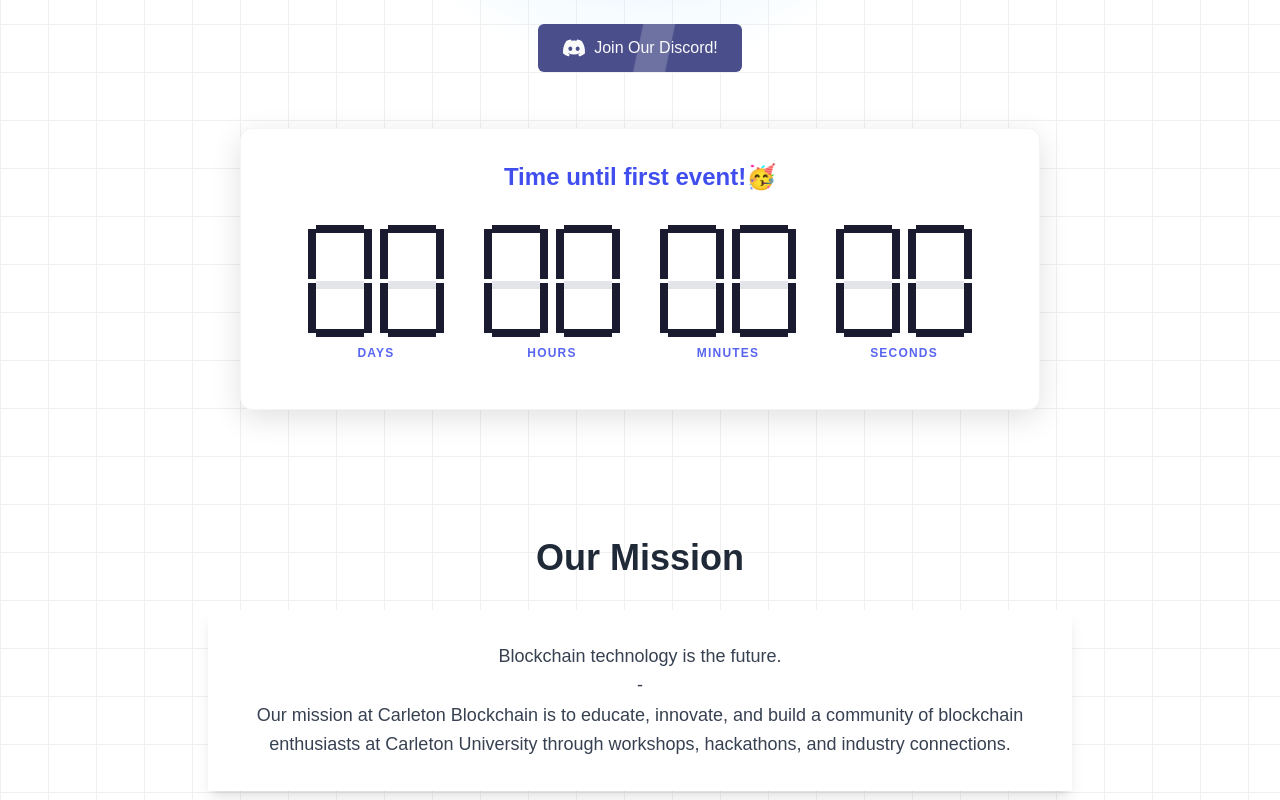
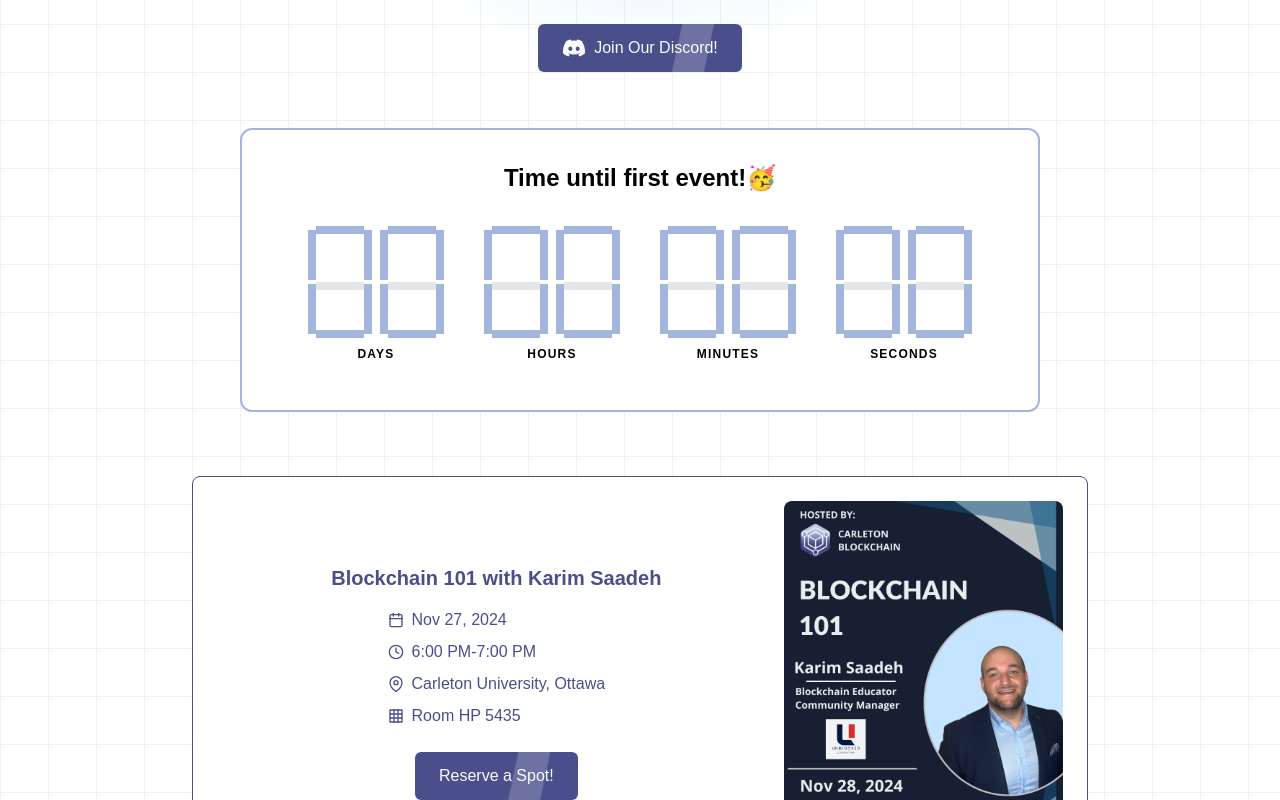
Before and after one commit to Carleton-Blockchain/site_v1, a Next.js app: page / in a window 1280 px wide. Shown: the part 600-1400 px from the top of the page. Built offline with nearby package versions, Linux system fonts and the light colour scheme.

Commit message:
new event

```diff
--- a/app/components/countdown.tsx
+++ b/app/components/countdown.tsx
@@ -19,21 +19,19 @@ const SevenSegmentDigit = ({ value }: { value: '0'|'1'|'2'|'3'|'4'|'5'|'6'|'7'|'
 
     return (
         <div className="relative w-12 h-20 mx-0.5 md:w-16 md:h-28 md:mx-1">
+            {/* Horizontal segments - updated with mobile-first heights */}
+            <div className={`absolute top-0 left-2 right-2 h-1 md:h-2 ${segments[value][0] ? 'bg-[#A3B5DE]' : 'bg-[#E3E5E8]'}`} /> {/* A */}
+            <div className={`absolute top-[50%] left-2 right-2 h-1 md:h-2 ${segments[value][3] ? 'bg-[#A3B5DE]' : 'bg-[#E3E5E8]'}`} /> {/* D */}
+            <div className={`absolute bottom-0 left-2 right-2 h-1 md:h-2 ${segments[value][6] ? 'bg-[#A3B5DE]' : 'bg-[#E3E5E8]'}`} /> {/* G */}
 
-            <div className={`absolute top-0 left-2 right-2 h-2 ${segments[value][0] ? 'bg-[#1A1B2E]' : 'bg-[#E3E5E8]'}`} /> {/* A */}
-            <div className={`absolute top-[50%] left-2 right-2 h-2 ${segments[value][3] ? 'bg-[#1A1B2E]' : 'bg-[#E3E5E8]'}`} /> {/* D */}
-            <div className={`absolute bottom-0 left-2 right-2 h-2 ${segments[value][6] ? 'bg-[#1A1B2E]' : 'bg-[#E3E5E8]'}`} /> {/* G */}
+            {/* Vertical segments - top - updated with mobile-first widths */}
+            <div className={`absolute top-1 left-0 w-1 md:w-2 h-[45%] ${segments[value][1] ? 'bg-[#A3B5DE]' : 'bg-[#E3E5E8]'}`} /> {/* B */}
+            <div className={`absolute top-1 right-0 w-1 md:w-2 h-[45%] ${segments[value][2] ? 'bg-[#A3B5DE]' : 'bg-[#E3E5E8]'}`} /> {/* C */}
 
-            {/* Vertical segments - top */}
-
-            <div className={`absolute top-1 left-0 w-2 h-[45%] ${segments[value][1] ? 'bg-[#1A1B2E]' : 'bg-[#E3E5E8]'}`} /> {/* B */}
-            <div className={`absolute top-1 right-0 w-2 h-[45%] ${segments[value][2] ? 'bg-[#1A1B2E]' : 'bg-[#E3E5E8]'}`} /> {/* C */}
-
-            {/* Vertical segments - bottom */}
-            <div className={`absolute bottom-1 left-0 w-2 h-[45%] ${segments[value][4] ? 'bg-[#1A1B2E]' : 'bg-[#E3E5E8]'}`} /> {/* E */}
-            <div className={`absolute bottom-1 right-0 w-2 h-[45%] ${segments[value][5] ? 'bg-[#1A1B2E]' : 'bg-[#E3E5E8]'}`} /> {/* F */}
+            {/* Vertical segments - bottom - updated with mobile-first widths */}
+            <div className={`absolute bottom-1 left-0 w-1 md:w-2 h-[45%] ${segments[value][4] ? 'bg-[#A3B5DE]' : 'bg-[#E3E5E8]'}`} /> {/* E */}
+            <div className={`absolute bottom-1 right-0 w-1 md:w-2 h-[45%] ${segments[value][5] ? 'bg-[#A3B5DE]' : 'bg-[#E3E5E8]'}`} /> {/* F */}
         </div>
-
     );
 };
 
@@ -77,9 +75,26 @@ const Countdown = () => {
 
     return (
         <div className="w-full flex justify-center">
-            <div className="flex flex-col items-center space-y-4 my-4 md:my-8 bg-white p-4 md:p-8 rounded-xl shadow-[0_8px_30px_rgb(0,0,0,0.12)] border border-gray-100 mx-4 md:mx-0 max-w-[800px] w-full">
+            <div className="
+                relative flex flex-col items-center space-y-4 my-4 md:my-8
+                bg-white p-4 md:p-8 rounded-xl mx-4 md:mx-0 max-w-[800px] w-full
+                border-2 border-[#A3B5DE]
+                before:absolute before:inset-0
+                before:p-[3px] before:rounded-xl
+                before:bg-gradient-to-r before:from-[#5865F2] before:via-[#A3B5DE] before:to-[#5865F2]
+                before:bg-[length:200%_100%]
+                before:animate-border-slide
+                before:-z-10
+                after:absolute after:inset-0
+                after:p-[3px] after:rounded-xl
+                after:bg-gradient-to-r after:from-[#5865F2] after:via-[#A3B5DE] after:to-[#5865F2]
+                after:bg-[length:200%_100%]
+                after:animate-border-slide
+                after:-z-10
+                "
+            >
                 {showConfetti && <Confetti />}
-                <h2 className="text-xl md:text-2xl font-bold text-[#404EED] text-center">Time until first event!🥳</h2>
+                <h2 className="text-xl md:text-2xl font-bold text-black text-center">Time until first event!🥳</h2>
                 <div className="flex flex-row flex-wrap justify-center items-center gap-4 md:gap-8 p-2 md:p-4">
                     {/* Days */}
                     <div className="flex flex-col items-center">
@@ -87,7 +102,7 @@ const Countdown = () => {
                             <SevenSegmentDigit value={String(timeLeft.days).padStart(2, '0')[0] as '0'|'1'|'2'|'3'|'4'|'5'|'6'|'7'|'8'|'9'} />
                             <SevenSegmentDigit value={String(timeLeft.days).padStart(2, '0')[1] as '0'|'1'|'2'|'3'|'4'|'5'|'6'|'7'|'8'|'9'} />
                         </div>
-                        <span className="text-xs text-[#5865F2] mt-2 tracking-widest font-bold">DAYS</span>
+                        <span className="text-xs text-black mt-2 tracking-widest font-bold">DAYS</span>
                     </div>
 
                     {/* Hours */}
@@ -96,7 +111,7 @@ const Countdown = () => {
                             <SevenSegmentDigit value={String(timeLeft.hours).padStart(2, '0')[0] as '0'|'1'|'2'|'3'|'4'|'5'|'6'|'7'|'8'|'9'} />
                             <SevenSegmentDigit value={String(timeLeft.hours).padStart(2, '0')[1] as '0'|'1'|'2'|'3'|'4'|'5'|'6'|'7'|'8'|'9'} />
                         </div>
-                        <span className="text-xs text-[#5865F2] mt-2 tracking-widest font-bold">HOURS</span>
+                        <span className="text-xs text-black mt-2 tracking-widest font-bold">HOURS</span>
                     </div>
 
                     {/* Minutes */}
@@ -105,7 +120,7 @@ const Countdown = () => {
                             <SevenSegmentDigit value={String(timeLeft.minutes).padStart(2, '0')[0] as '0'|'1'|'2'|'3'|'4'|'5'|'6'|'7'|'8'|'9'} />
                             <SevenSegmentDigit value={String(timeLeft.minutes).padStart(2, '0')[1] as '0'|'1'|'2'|'3'|'4'|'5'|'6'|'7'|'8'|'9'} />
                         </div>
-                        <span className="text-xs text-[#5865F2] mt-2 tracking-widest font-bold">MINUTES</span>
+                        <span className="text-xs text-black mt-2 tracking-widest font-bold">MINUTES</span>
                     </div>
 
                     {/* Seconds */}
@@ -114,7 +129,7 @@ const Countdown = () => {
                             <SevenSegmentDigit value={String(timeLeft.seconds).padStart(2, '0')[0] as '0'|'1'|'2'|'3'|'4'|'5'|'6'|'7'|'8'|'9'} />
                             <SevenSegmentDigit value={String(timeLeft.seconds).padStart(2, '0')[1] as '0'|'1'|'2'|'3'|'4'|'5'|'6'|'7'|'8'|'9'} />
                         </div>
-                        <span className="text-xs text-[#5865F2] mt-2 tracking-widest font-bold">SECONDS</span>
+                        <span className="text-xs text-black mt-2 tracking-widest font-bold">SECONDS</span>
                     </div>
                 </div>
             </div>
--- /dev/null
+++ b/app/components/event.tsx
@@ -0,0 +1,86 @@
+interface EventCardProps {
+  title: string;
+  date: string;
+  time: string;
+  location: string;
+  room?: string;
+  onSignUp?: () => void;
+  flyerImage?: string;
+}
+
+export function EventCard({ title = "First Event", date = "November 28, 2024", time = "6:00 PM", location = "Carleton University", room, onSignUp, flyerImage }: EventCardProps) {
+  return (
+    <div className="w-full flex justify-center items-center my-8">
+      <div className="rounded-lg border border-[#4A4F8C] p-6 max-w-4xl bg-white/50 backdrop-blur-sm">
+        <div className="flex flex-col md:flex-row gap-2 items-center justify-center">
+          {/* Event Information */}
+          <div className="md:w-2/3 flex flex-col items-center text-center">
+            <h3 className="text-xl font-semibold mb-4 text-[#4A4F8C]">{title}</h3>
+
+            <div className="space-y-2 mb-6">
+              <div className="flex items-center gap-2">
+                <CalendarIcon className="w-4 h-4 text-[#4A4F8C]" />
+                <span className="text-[#4A4F8C]">{date}</span>
+              </div>
+
+              <div className="flex items-center gap-2">
+                <ClockIcon className="w-4 h-4 text-[#4A4F8C]" />
+                <span className="text-[#4A4F8C]">{time}</span>
+              </div>
+
+              <div className="flex items-center gap-2">
+                <MapPinIcon className="w-4 h-4 text-[#4A4F8C]" />
+                <span className="text-[#4A4F8C]">{location}</span>
+              </div>
+
+              {room && (
+                <div className="flex items-center gap-2">
+                  <RoomIcon className="w-4 h-4 text-[#4A4F8C]" />
+                  <span className="text-[#4A4F8C]">Room {room}</span>
+                </div>
+              )}
+            </div>
+
+            <button
+              onClick={onSignUp}
+              className="w-fit group relative h-12 overflow-hidden rounded-md bg-[#4A4F8C] px-6 text-neutral-50 transition hover:bg-[#7B89B8] flex items-center justify-center"
+            >
+              Reserve a Spot!
+              <div className="absolute inset-0 flex w-full [animation:shine_3.75s_ease-in-out_infinite]">
+                <div className="relative h-full w-8 -skew-x-12 bg-white/20 translate-x-[-200%]"></div>
+              </div>
+            </button>
+          </div>
+
+          {/* Flyer Image */}
+          {flyerImage && (
+            <div className="md:w-1/3 flex justify-center">
+              <img
+                src={flyerImage}
+                alt={`Flyer for ${title}`}
+                className="w-3/4 md:w-full h-auto rounded-lg"
+              />
+            </div>
+          )}
+        </div>
+      </div>
+    </div>
+  );
+}
+
+// Icon components
+const CalendarIcon = (props: React.SVGProps<SVGSVGElement>) => (
+  <svg xmlns="http://www.w3.org/2000/svg" viewBox="0 0 24 24" fill="none" stroke="currentColor" strokeWidth="2" strokeLinecap="round" strokeLinejoin="round" {...props}><rect x="3" y="4" width="18" height="18" rx="2" ry="2"></rect><line x1="16" y1="2" x2="16" y2="6"></line><line x1="8" y1="2" x2="8" y2="6"></line><line x1="3" y1="10" x2="21" y2="10"></line></svg>
+);
+
+const ClockIcon = (props: React.SVGProps<SVGSVGElement>) => (
+  <svg xmlns="http://www.w3.org/2000/svg" viewBox="0 0 24 24" fill="none" stroke="currentColor" strokeWidth="2" strokeLinecap="round" strokeLinejoin="round" {...props}><circle cx="12" cy="12" r="10"></circle><polyline points="12 6 12 12 16 14"></polyline></svg>
+);
+
+const MapPinIcon = (props: React.SVGProps<SVGSVGElement>) => (
+  <svg xmlns="http://www.w3.org/2000/svg" viewBox="0 0 24 24" fill="none" stroke="currentColor" strokeWidth="2" strokeLinecap="round" strokeLinejoin="round" {...props}><path d="M21 10c0 7-9 13-9 13s-9-6-9-13a9 9 0 0 1 18 0z"></path><circle cx="12" cy="10" r="3"></circle></svg>
+);
+
+const RoomIcon = (props: React.SVGProps<SVGSVGElement>) => (
+  <svg xmlns="http://www.w3.org/2000/svg" viewBox="0 0 24 24" fill="none" stroke="currentColor" strokeWidth="2" strokeLinecap="round" strokeLinejoin="round" {...props}><path d="M3 3h18v18H3z"></path><path d="M9 3v18"></path><path d="M15 3v18"></path><path d="M3 9h18"></path><path d="M3 15h18"></path></svg>
+);
--- a/app/page.tsx
+++ b/app/page.tsx
@@ -9,6 +9,8 @@ import FAQ from './components/faq';
 import OurMission from './components/mission';
 import Header from './components/header';
 import Countdown from './components/countdown';
+import { EventCard } from './components/event';
+
 
 export default function Home() {
 
@@ -20,7 +22,6 @@ export default function Home() {
                 <div className="absolute bottom-0 left-0 right-0 top-0 bg-[radial-gradient(circle_320px_at_50%_350px,#C9EBFF,transparent)]">
                 </div>
             </div>
-
             <Header/>
 
             <main className="flex flex-col items-center justify-center flex-1 px-4 md:px-20 py-20 space-y-8">
@@ -76,8 +77,15 @@ export default function Home() {
 
                 <Countdown />
 
-
-
+                <EventCard
+                flyerImage='e1.png'
+                  title="Blockchain 101 with Karim Saadeh"
+                  date="Nov 27, 2024"
+                  time="6:00 PM-7:00 PM"
+                  location="Carleton University, Ottawa"
+                  room="HP 5435"
+                  onSignUp={() => window.open("https://lu.ma/l94aro7a", "_blank")}
+                />
                 <OurMission/>
 
                 <section className="w-full max-w-6xl mx-auto px-4 py-5">
--- a/tailwind.config.ts
+++ b/tailwind.config.ts
@@ -12,6 +12,15 @@ const config: Config = {
         background: "var(--background)",
         foreground: "var(--foreground)",
       },
+      animation: {
+        'border-slide': 'border-slide 4s linear infinite',
+      },
+      keyframes: {
+        'border-slide': {
+          '0%': { 'background-position': '200% 0' },
+          '100%': { 'background-position': '-200% 0' },
+        },
+      },
     },
   },
   plugins: [],
```
Also changed, not shown: app/components/button.tsx (added), public/e1.png (added).
